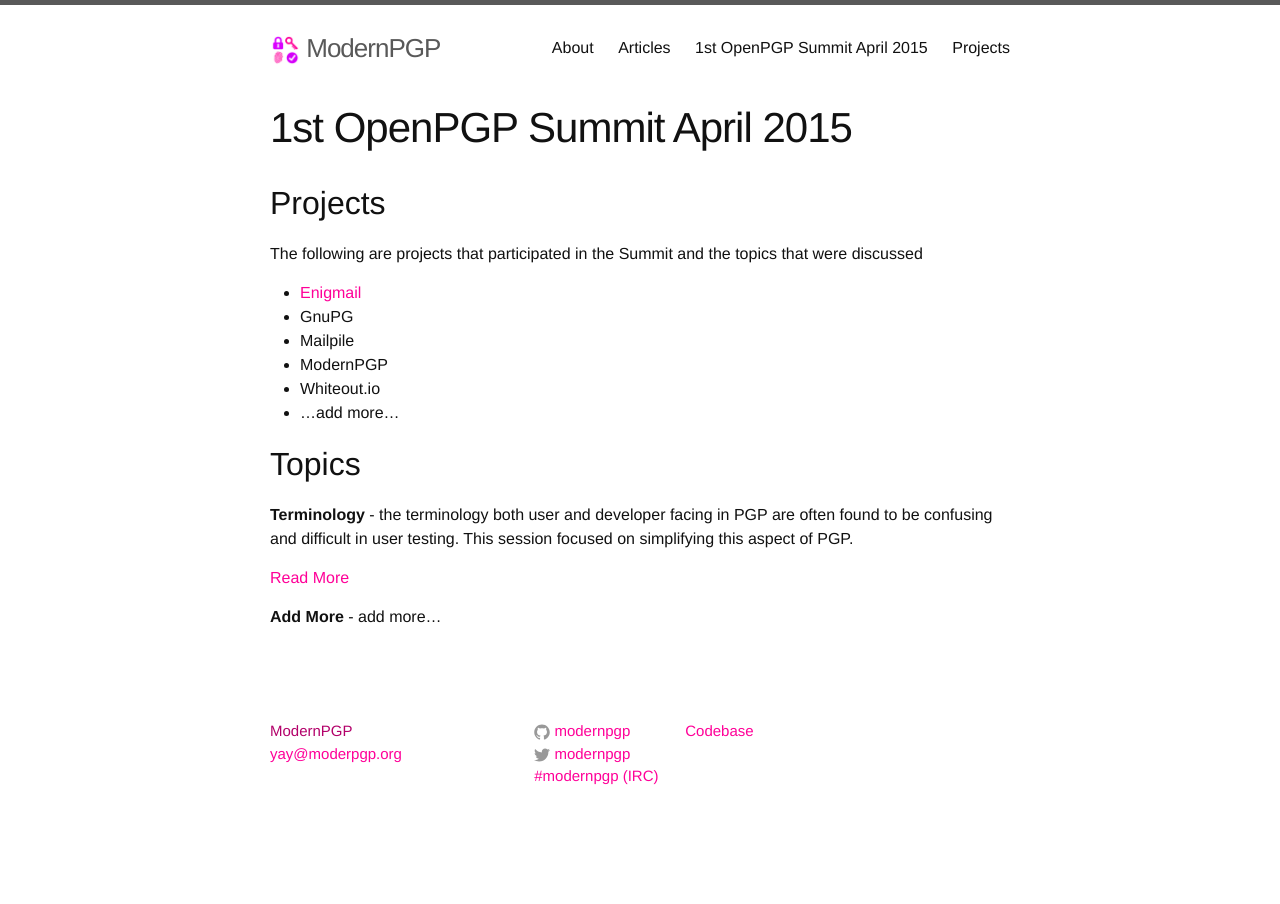
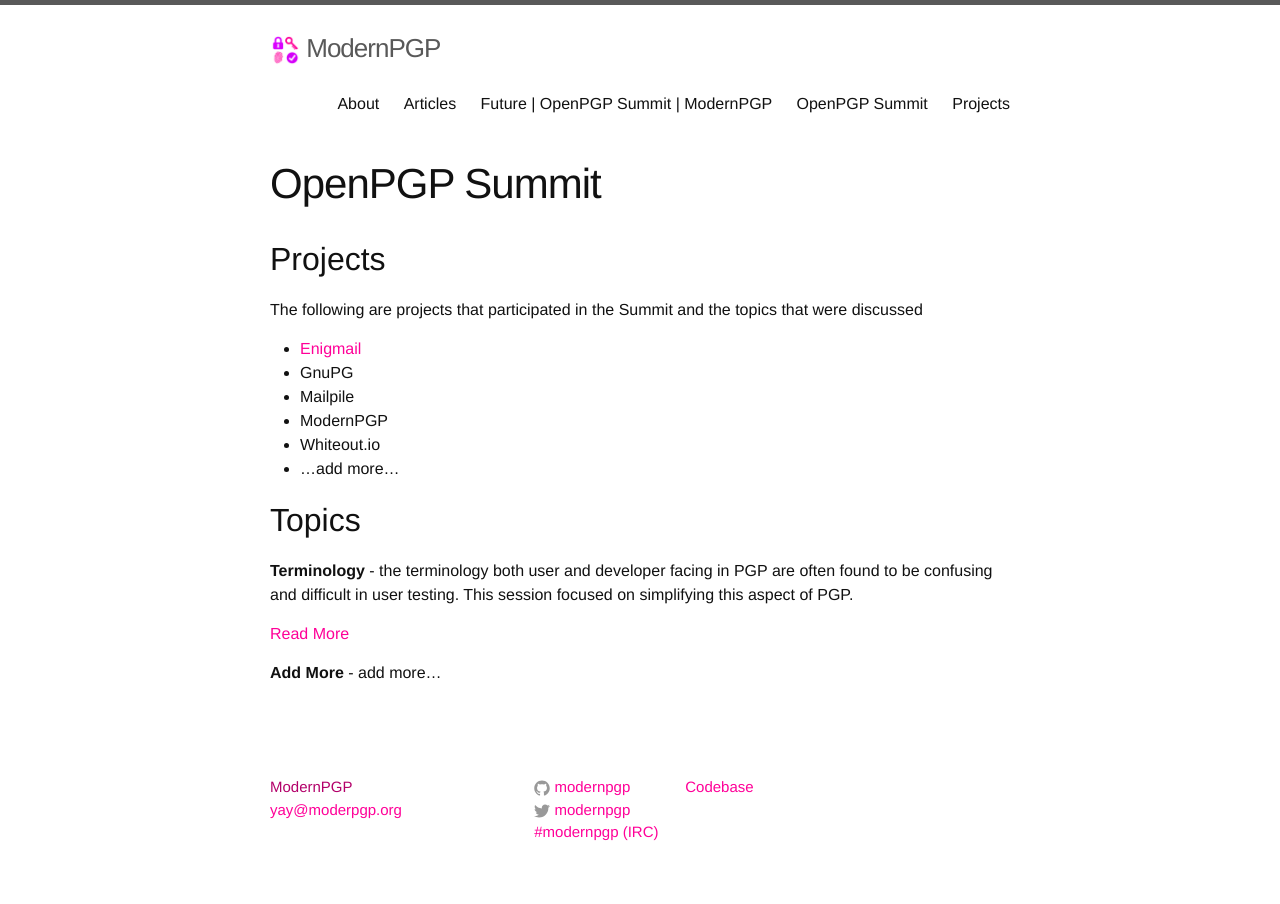
Before and after one commit to ModernPGP/modernpgp.github.io, a Jekyll site: the page built from openpgp-summit/index.md, in a window 1280 px wide. Built offline with Jekyll 4.4.1, drawn with Linux system fonts in a browser that asks for light colours.

Commit message:
moved openpgp-summit page to folder

```diff
--- /dev/null
+++ b/openpgp-summit/future.md
@@ -0,0 +1,8 @@
+---
+layout: page
+title:  Future | OpenPGP Summit | ModernPGP
+permalink: /openpgp-summit/future/
+---
+
+
+## Future
--- a/openpgp-summit.md
+++ b/openpgp-summit/index.md
@@ -1,6 +1,6 @@
 ---
 layout: page
-title: 1st OpenPGP Summit April 2015
+title:  OpenPGP Summit
 permalink: /openpgp-summit/
 ---
 
```
